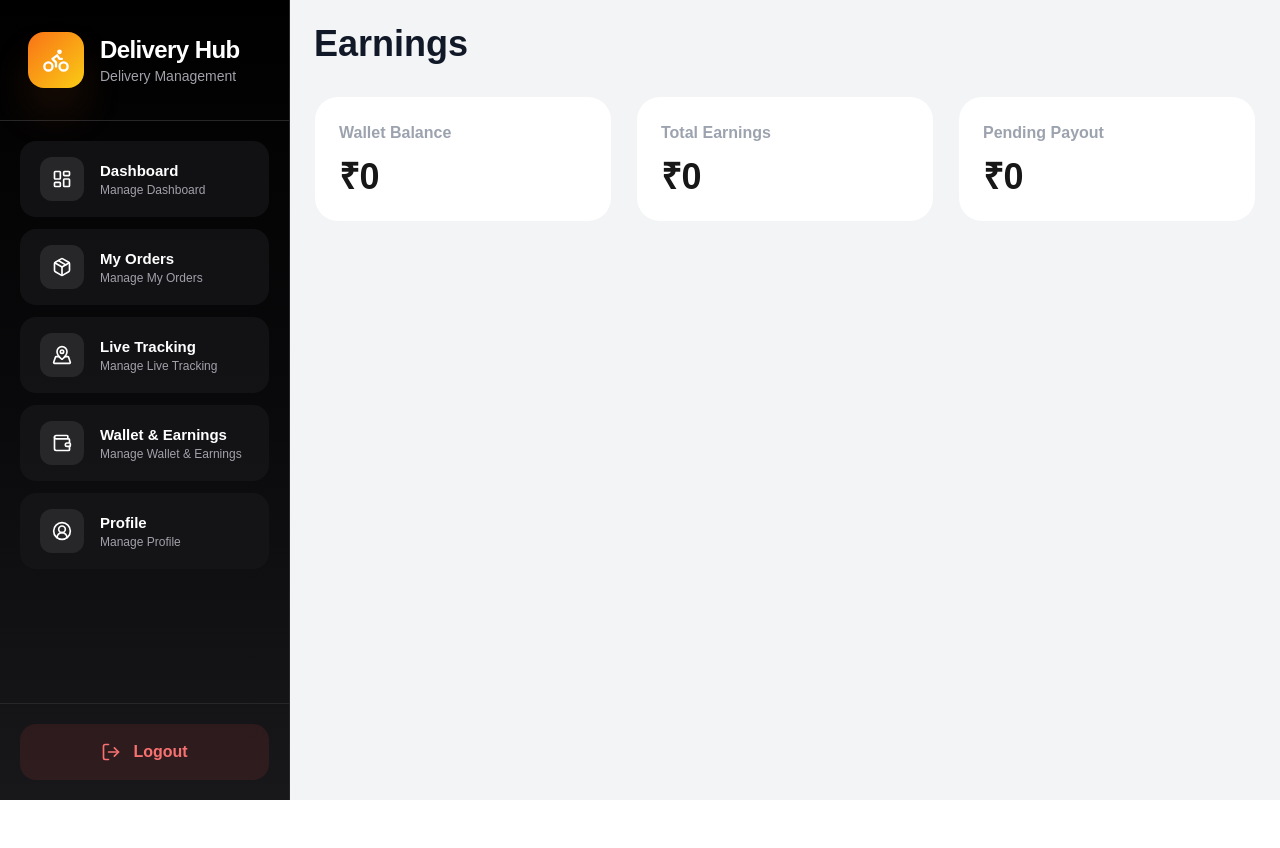
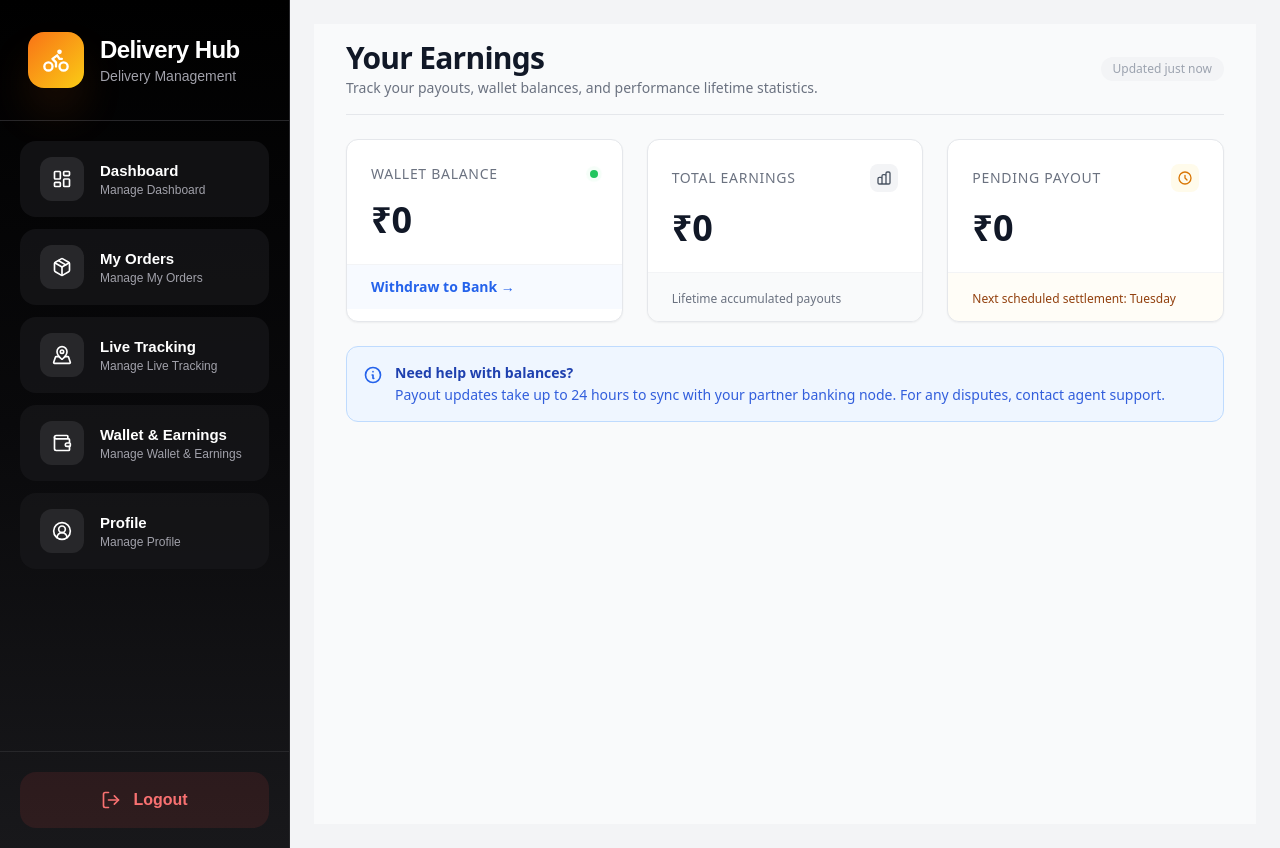
Before and after one commit to AmanSingh0710/Mantra-web-Application, a Next.js app in the folder my-next-app/: page /delivery/earnings in a window 1280 px wide. Before the commit the page ends 800 px from the top, so only its background shows below. Built offline with nearby package versions, Linux system fonts and the light colour scheme; no server answers.

Commit message:
ui chnage

```diff
--- a/my-next-app/src/app/delivery/earnings/page.js
+++ b/my-next-app/src/app/delivery/earnings/page.js
@@ -1,78 +1,137 @@
 "use client";
 
-//src/app/delivery/earnings/page.js
-import {useEffect,useState,} from "react";
-
-import {fetchFromAPI} from "@/utils/api";
+// src/app/delivery/earnings/page.js
+import { useEffect, useState } from "react";
+import { fetchFromAPI } from "@/utils/api";
 
 export default function EarningsPage() {
-
-  const [earnings, setEarnings] =
-    useState({});
+  const [earnings, setEarnings] = useState({});
+  const [isLoading, setIsLoading] = useState(true);
 
   useEffect(() => {
-
-    const fetchEarnings =
-      async () => {
-
+    const fetchEarnings = async () => {
       try {
-
-        const data =await fetchFromAPI("/deliveryBoy/earnings");
-
+        const data = await fetchFromAPI("/deliveryBoy/earnings");
         setEarnings(data);
-
       } catch (error) {
-
-        console.log(error.message);
-
+        console.error("Failed to fetch earnings:", error.message);
+      } finally {
+        setIsLoading(false);
       }
     };
 
     fetchEarnings();
-
   }, []);
 
   return (
-    <div className="space-y-8">
+    <div className="min-h-screen bg-gray-50 py-4 px-3 sm:px-6 lg:px-8 font-sans">
+      <div className="max-w-7xl mx-auto space-y-6">
 
-      <h1 className="text-4xl font-black text-gray-900">
-        Earnings
+        {/* Header Section */}
+        <div className="border-b border-gray-200 pb-4 flex flex-col sm:flex-row sm:items-center sm:justify-between gap-2">
+          <div>
+            <h1 className="text-2xl sm:text-3xl font-bold text-gray-900 tracking-tight">
+              Your Earnings
             </h1>
+            <p className="text-xs sm:text-sm text-gray-500 mt-0.5">
+              Track your payouts, wallet balances, and performance lifetime statistics.
+            </p>
+          </div>
+          <div className="text-xs text-gray-400 self-start sm:self-auto bg-gray-100 px-3 py-1 rounded-full">
+            Updated just now
+          </div>
+        </div>
 
-      <div className="grid grid-cols-1 md:grid-cols-3 gap-6">
+        {/* Responsive Grid System */}
+        <div className="grid grid-cols-1 sm:grid-cols-2 lg:grid-cols-3 gap-4 sm:gap-6">
 
-        <div className="bg-white rounded-3xl p-6 border border-gray-100">
-          <p className="text-gray-400 font-semibold">
+          {/* Card 1: Wallet Balance (Flipkart Inspired Blue/Feature Highlight) */}
+          <div className="bg-white rounded-xl shadow-sm border border-gray-200 overflow-hidden transition-all duration-200 hover:shadow-md">
+            <div className="p-5 sm:p-6">
+              <div className="flex items-center justify-between">
+                <p className="text-xs sm:text-sm font-medium text-gray-500 uppercase tracking-wider">
                   Wallet Balance
                 </p>
-
-          <h2 className="text-4xl font-black mt-3">
-            ₹{earnings.walletBalance || 0}
-          </h2>
+                <span className="flex h-2 w-2 relative">
+                  <span className="animate-ping absolute inline-flex h-full w-full rounded-full bg-green-400 opacity-75"></span>
+                  <span className="relative inline-flex rounded-full h-2 w-2 bg-green-500"></span>
+                </span>
+              </div>
+              <div className="mt-4 flex items-baseline">
+                <span className="text-2xl sm:text-3xl lg:text-4xl font-extrabold text-gray-900">
+                  ₹{isLoading ? "---" : (earnings.walletBalance?.toLocaleString("en-IN") || 0)}
+                </span>
+              </div>
+            </div>
+            <div className="bg-blue-50/50 px-5 sm:px-6 py-3 border-t border-gray-100 flex items-center justify-between">
+              <button className="text-xs sm:text-sm font-semibold text-blue-600 hover:text-blue-700 transition-colors">
+                Withdraw to Bank →
+              </button>
+            </div>
           </div>
 
-        <div className="bg-white rounded-3xl p-6 border border-gray-100">
-          <p className="text-gray-400 font-semibold">
+          {/* Card 2: Total Earnings (Classic Bold Neutral Slate) */}
+          <div className="bg-white rounded-xl shadow-sm border border-gray-200 overflow-hidden transition-all duration-200 hover:shadow-md">
+            <div className="p-5 sm:p-6">
+              <div className="flex items-center justify-between">
+                <p className="text-xs sm:text-sm font-medium text-gray-500 uppercase tracking-wider">
                   Total Earnings
                 </p>
-
-          <h2 className="text-4xl font-black mt-3">
-            ₹{earnings.totalEarnings || 0}
-          </h2>
+                <div className="p-1.5 bg-gray-100 rounded-lg text-gray-600">
+                  <svg className="w-4 h-4" fill="none" stroke="currentColor" viewBox="0 0 24 24">
+                    <path strokeLinecap="round" strokeLinejoin="round" strokeWidth="2" d="M9 19v-6a2 2 0 00-2-2H5a2 2 0 00-2 2v6a2 2 0 002 2h2a2 2 0 002-2zm0 0V9a2 2 0 012-2h2a2 2 0 012 2v10m-6 0a2 2 0 002 2h2a2 2 0 002-2m0 0V5a2 2 0 012-2h2a2 2 0 012 2v14a2 2 0 01-2 2h-2a2 2 0 01-2-2z" />
+                  </svg>
+                </div>
+              </div>
+              <div className="mt-4 flex items-baseline">
+                <span className="text-2xl sm:text-3xl lg:text-4xl font-extrabold text-gray-900">
+                  ₹{isLoading ? "---" : (earnings.totalEarnings?.toLocaleString("en-IN") || 0)}
+                </span>
+              </div>
+            </div>
+            <div className="bg-gray-50 px-5 sm:px-6 py-3 border-t border-gray-100">
+              <span className="text-xs text-gray-500">Lifetime accumulated payouts</span>
+            </div>
           </div>
 
-        <div className="bg-white rounded-3xl p-6 border border-gray-100">
-          <p className="text-gray-400 font-semibold">
+          {/* Card 3: Pending Payout (Amazon Inspired Warm Alert Amber) */}
+          <div className="bg-white rounded-xl shadow-sm border border-gray-200 overflow-hidden transition-all duration-200 hover:shadow-md sm:col-span-2 lg:col-span-1">
+            <div className="p-5 sm:p-6">
+              <div className="flex items-center justify-between">
+                <p className="text-xs sm:text-sm font-medium text-gray-500 uppercase tracking-wider">
                   Pending Payout
                 </p>
-
-          <h2 className="text-4xl font-black mt-3">
-            ₹{earnings.pendingPayout || 0}
-          </h2>
+                <div className="p-1.5 bg-amber-50 rounded-lg text-amber-600">
+                  <svg className="w-4 h-4" fill="none" stroke="currentColor" viewBox="0 0 24 24">
+                    <path strokeLinecap="round" strokeLinejoin="round" strokeWidth="2" d="M12 8v4l3 3m6-3a9 9 0 11-18 0 9 9 0 0118 0z" />
+                  </svg>
+                </div>
+              </div>
+              <div className="mt-4 flex items-baseline">
+                <span className="text-2xl sm:text-3xl lg:text-4xl font-extrabold text-gray-900">
+                  ₹{isLoading ? "---" : (earnings.pendingPayout?.toLocaleString("en-IN") || 0)}
+                </span>
+              </div>
+            </div>
+            <div className="bg-amber-50/40 px-5 sm:px-6 py-3 border-t border-gray-100">
+              <span className="text-xs text-amber-800 font-medium">Next scheduled settlement: Tuesday</span>
+            </div>
           </div>
 
         </div>
 
+        {/* Amazon/Flipkart style mini helper notice banner */}
+        <div className="bg-blue-50 border border-blue-200 rounded-xl p-4 flex items-start space-x-3">
+          <svg className="w-5 h-5 text-blue-600 mt-0.5 flex-shrink-0" fill="none" stroke="currentColor" viewBox="0 0 24 24">
+            <path strokeLinecap="round" strokeLinejoin="round" strokeWidth="2" d="M13 16h-1v-4h-1m1-4h.01M21 12a9 9 0 11-18 0 9 9 0 0118 0z" />
+          </svg>
+          <div className="text-xs sm:text-sm text-blue-800">
+            <p className="font-semibold">Need help with balances?</p>
+            <p className="mt-0.5 text-blue-700/90">Payout updates take up to 24 hours to sync with your partner banking node. For any disputes, contact agent support.</p>
+          </div>
+        </div>
+
+      </div>
     </div>
   );
 }
```
Lines whose indentation alone changed are shown as unchanged.
